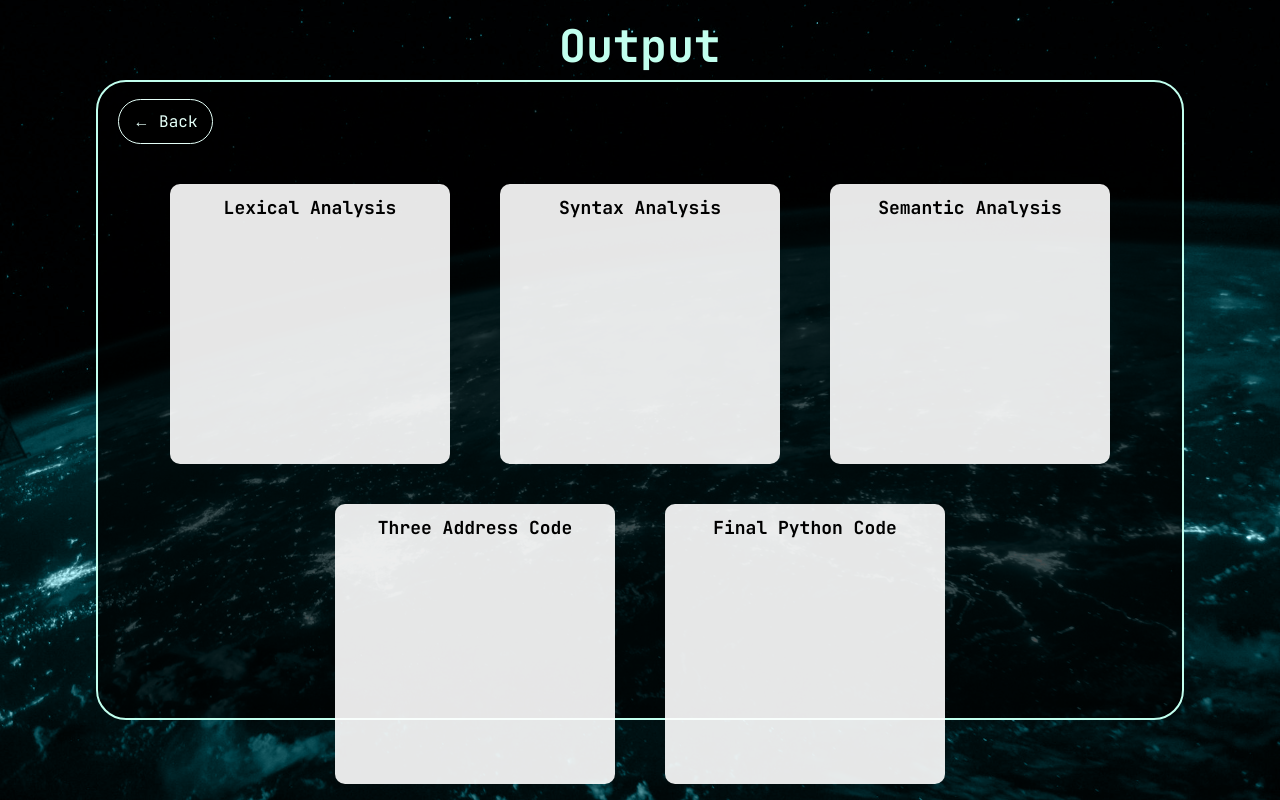
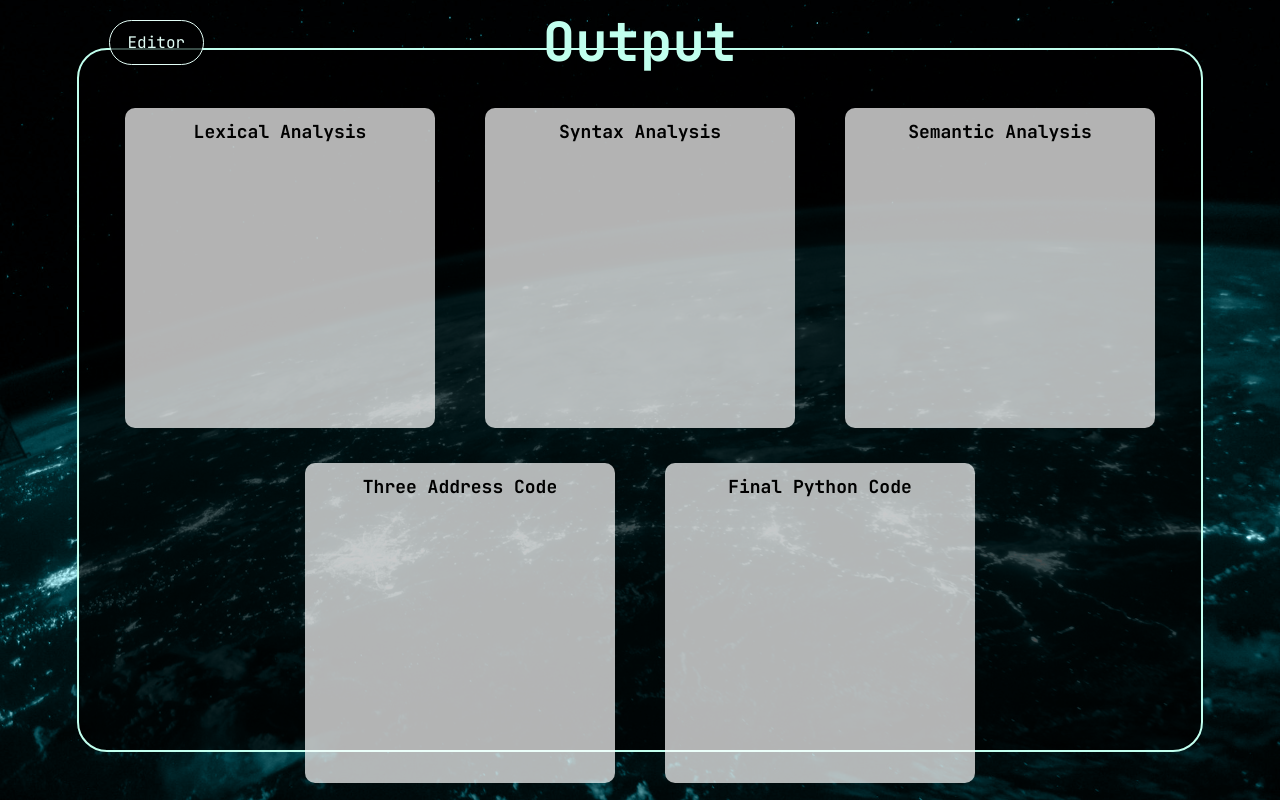
Before and after one commit to cs-gaurav/C-to-Python-Mini-Compiler, a Flask app: template templates/phase.html in a window 1280 px wide. Run offline with Flask 3, Linux system fonts and the light colour scheme; the template is opened without the code that fills it, so the values that code supplies are empty.

Commit message:
compatibility

```diff
--- a/app.py
+++ b/app.py
@@ -1,112 +1,100 @@
 from flask import Flask, render_template, request
 import subprocess
+import sys
+import os
 
 app = Flask(__name__)
+
+def get_executable():
+    if sys.platform == "win32":
+        exe = "main.exe"
+    else:
+        exe = "./main"
+
+    if not os.path.exists(exe.lstrip("./")):
+        script_dir = os.path.dirname(os.path.abspath(__file__))
+        exe = os.path.join(script_dir, "main.exe" if sys.platform == "win32" else "main")
+
+    return exe
 
 @app.route("/")
 def editor():
     return render_template("editor.html")
 
-
 @app.route('/compile', methods=['POST'])
 def compile_code():
     code = request.form.get('code')
-
     try:
+        executable = get_executable()
         result = subprocess.run(
-            ["main.exe"],
+            [executable],
             input=code + "\n\x1a",
             capture_output=True,
             text=True
         )
-
         full_output = result.stdout + result.stderr
         lines = full_output.splitlines()
-
         lexer = []
         parser = []
         semantic = []
         tac = []
         python_code = []
-
         section = "lexer"
-
         syntax_error = False
         semantic_error = False
 
         for line in lines:
             line_lower = line.lower()
-
-
             if "compiler has started" in line_lower:
                 continue
             if "give some expression" in line_lower:
                 continue
             if line.strip() == "":
                 continue
-
-
             if "syntax error" in line_lower or "invalid" in line_lower:
                 parser = [line.strip()]
                 syntax_error = True
                 section = "parser"
                 continue
-
-
             if "undeclared" in line_lower or "semantic error" in line_lower:
                 semantic = [line.strip()]
                 semantic_error = True
                 section = "semantic"
                 continue
-
-
             if "parsing complete" in line_lower:
                 section = "parser"
                 continue
-
             elif "semantic analysis done" in line_lower:
                 section = "tac"
                 continue
-
             elif "intermediate code generated" in line_lower:
                 section = "tac"
                 continue
-
             elif "generated python code" in line_lower:
                 section = "python"
                 continue
 
-
             if section == "lexer":
                 lexer.append(line)
-
             elif section == "tac":
                 if "----" not in line:
                     tac.append(line)
-
             elif section == "python":
                 if "----" not in line:
                     python_code.append(line)
-
-
-
 
         if syntax_error:
             semantic = []
             tac = []
             python_code = []
-
         else:
             parser = ["No Syntax Error"]
 
-
-            if semantic_error:
-                tac = []
-                python_code = []
-
-
-            else:
-                semantic = ["No Semantic Error"]
+        if semantic_error:
+            tac = []
+            python_code = []
+        else:
+            semantic = ["No Semantic Error"]
 
         return render_template(
             "phase.html",
@@ -116,10 +104,8 @@ def compile_code():
             tac="\n".join(tac),
             python_code="\n".join(python_code)
         )
-
     except Exception as e:
         return f"<pre>{str(e)}</pre>"
 
-
 if __name__ == '__main__':
     app.run(debug=True)
--- a/static/style.css
+++ b/static/style.css
@@ -94,18 +94,17 @@ html,body {
 
 .container2 {
     background-color: rgba(0, 0, 0, 0.7);
-    width: 85%;
-    height: 80%;
+    width: 88%;
+    height: 88%;
     border-radius: 30px;
     display: flex;
     flex-direction: column;
     justify-content: center;
-    gap: 20px;
+    gap: 15px;
     border-color: rgb(193, 255, 238);
     border-width: 2px;
     border-style: solid;
 }
-
 
 .inner {
     display: flex;
@@ -113,9 +112,9 @@ html,body {
     align-items:center;
     overflow: auto;
     padding: 12px;
-    height: 280px;
-    width: 280px;
-    background-color: rgba(255, 255, 255, 0.9);
+    height: 320px;
+    width: 310px;
+    background-color: rgba(255, 255, 255, 0.7);
     border-radius: 10px;
     font-size: 14px;
     font-family: 'JetBrains Mono';
@@ -135,7 +134,10 @@ html,body {
     font-weight: bolder;
     color: #c1ffee;
     text-align: center;
-    font-size: 45px;
+    position: absolute;
+    left: 50%;
+    transform: translateX(-50%);
+    font-size: 54px;
 }
 
 b {
--- a/templates/phase.html
+++ b/templates/phase.html
@@ -11,13 +11,11 @@
     <div class="outer">
         <div class="container2">
 
-            <p class="heading3">Output</p>
-
-
-            <div style="padding-left:20px;">
+            <div style="display: flex; align-items: center; padding-left: 30px; position: relative; margin-bottom: 8px;">
                 <a href="/" style="text-decoration:none;">
-                    <button class="btn">← Back</button>
+                        <button class="btn">Editor</button>
                 </a>
+                <p class="heading3">Output</p>
             </div>
 
             <div class="container3">
```
Also changed, not shown: 2 other files.
